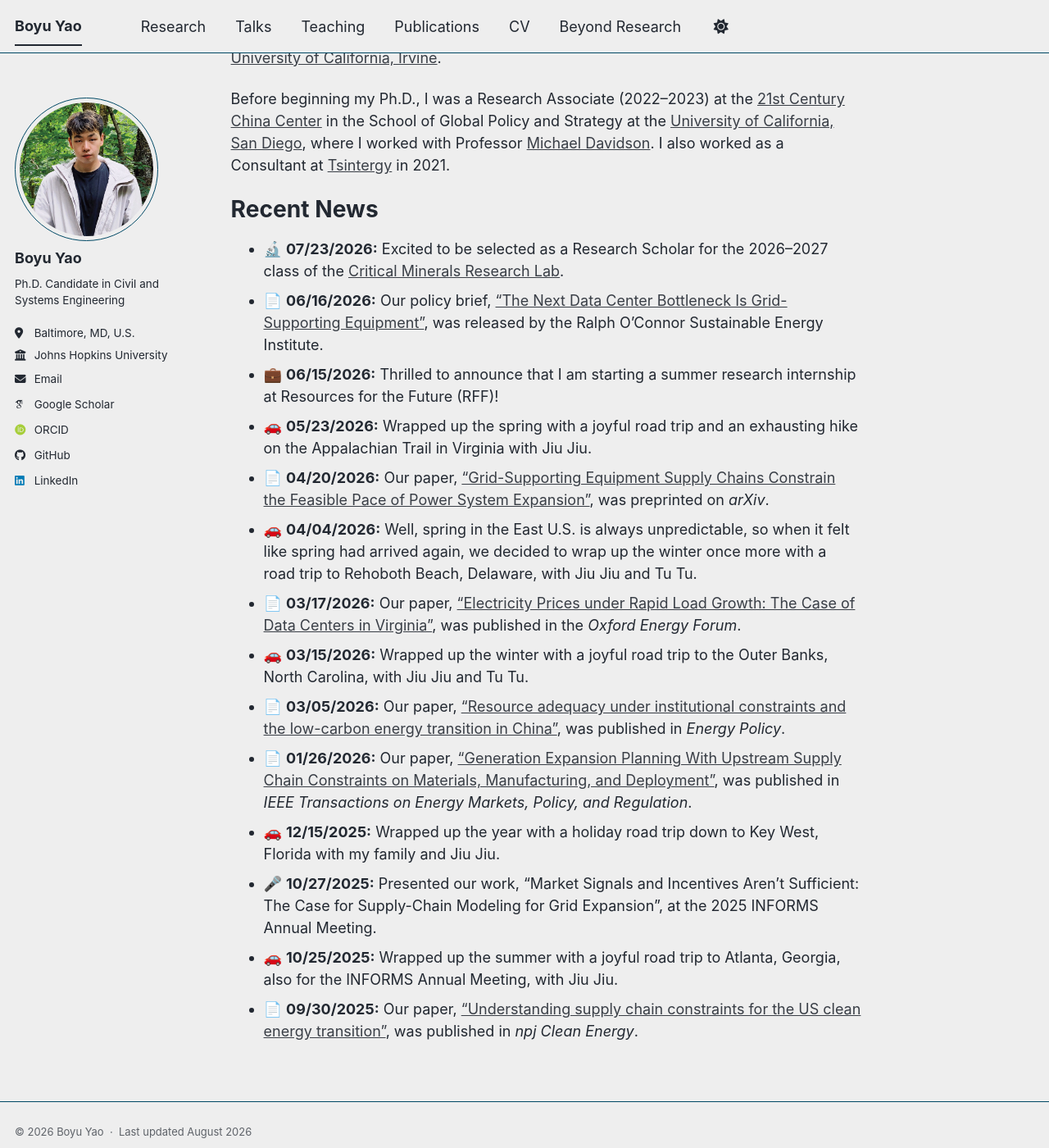
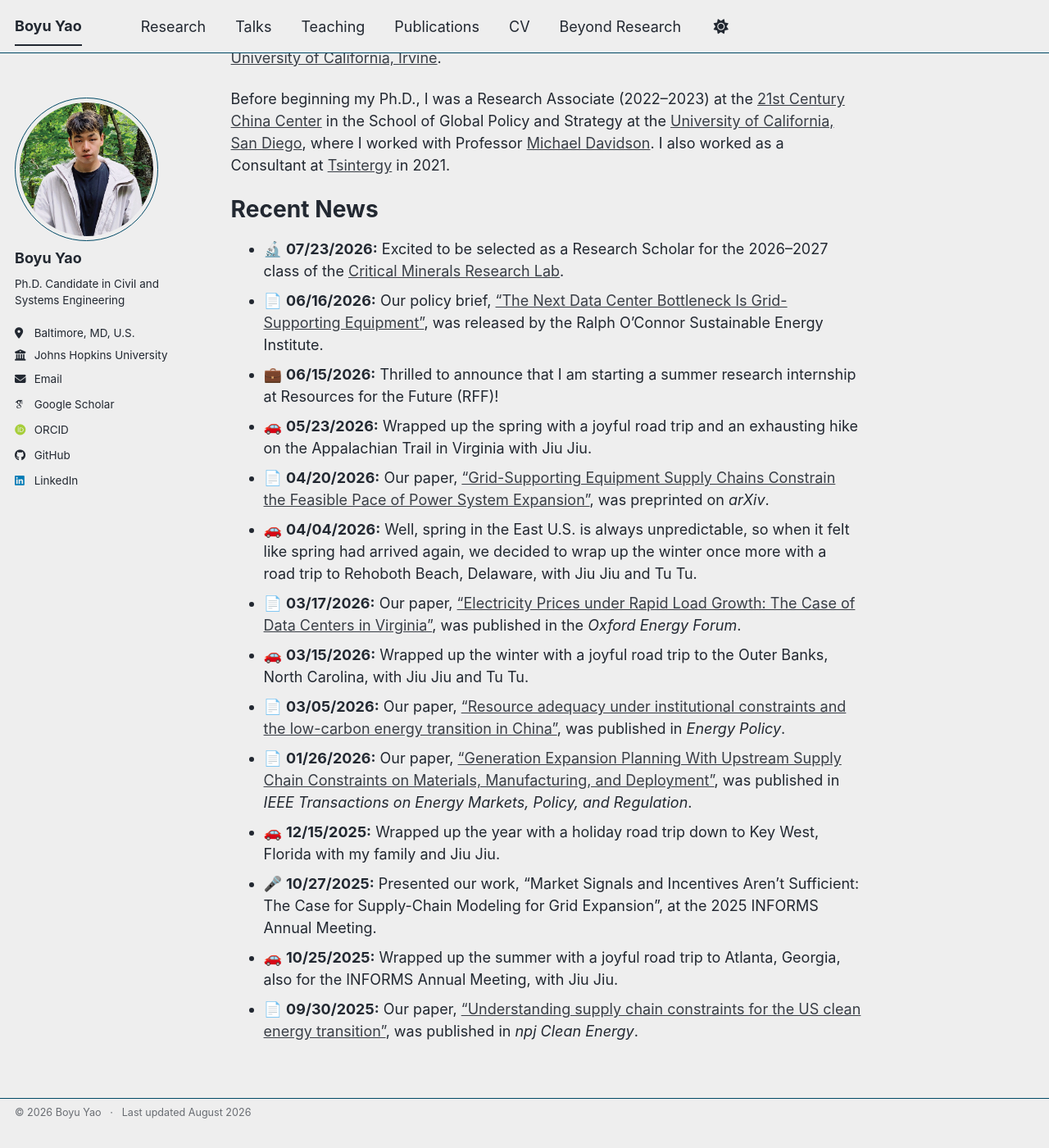
Before and after one commit to 3000dust/3000dust.github.io, a Jekyll site: the page built from _pages/about.md, in a window 1280 px wide and 1400 px high, scrolled down 564 px. Shown: the whole window at 82% size. Built offline with Jekyll 4.4.1, drawn with Linux system fonts in a browser that asks for light colours; some web fonts are replaced; a script bundle is joined from its source files by our own code; library files that are not in the unit come from our copies; after the commit the page ends 1939 px from its top, so only the background shows below that.

Commit message:
Update comfig

```diff
--- a/_config.yml
+++ b/_config.yml
@@ -153,7 +153,7 @@ social:
 
 # Analytics
 analytics:
-  provider               :  "false" # false (default), "google", "google-universal", "google-analytics-4", "custom"
+  provider               :  false # false (default), "google", "google-universal", "google-analytics-4", "custom"
   google:
     tracking_id          :
 
--- a/_includes/footer.html
+++ b/_includes/footer.html
@@ -19,7 +19,8 @@
 </div>
 {% endif %} -->
 
-<div class="page__footer-copyright">
-  &copy; {{ site.time | date: '%Y' }} {{ site.name | default: site.title }}, {{ site.data.ui-text[site.locale].powered_by | default: "Powered by" }} <a href="https://jekyllrb.com" rel="nofollow">Jekyll</a> &amp; <a href="https://github.com/academicpages/academicpages.github.io">AcademicPages</a>, a fork of <a href="https://mademistakes.com/work/minimal-mistakes-jekyll-theme/" rel="nofollow">Minimal Mistakes</a>.<br />
-  Site last updated {{ "now" | date: '%Y-%m-%d' }}
+<div class="custom-footer">
+  &copy; {{ site.time | date: "%Y" }} {{ site.name | default: site.title }}
+  <span class="footer-separator">&middot;</span>
+  Last updated {{ site.time | date: "%B %Y" }}
 </div>
--- a/_includes/footer/custom.html
+++ b/_includes/footer/custom.html
@@ -1,41 +1,34 @@
 <style>
-  /* Minimal footer that blends into the page */
+  /* Minimal footer */
   .page__footer {
     background: transparent !important;
     color: var(--global-text-color) !important;
     border-top: 1px solid var(--global-border-color);
 
-    margin-top: 1.5rem !important;
+    margin-top: 1.25rem !important;
     padding: 0 !important;
+    min-height: 0 !important;
   }
 
   .page__footer footer {
-    padding-top: 0.55rem !important;
-    padding-bottom: 0.6rem !important;
+    margin-top: 0 !important;
+    padding: 0.5rem 1rem 0.6rem !important;
   }
 
-  /* Hide the default Academic Pages footer */
-  .page__footer-follow,
-  .page__footer-copyright {
-    display: none !important;
-  }
-
-  /* Custom minimal footer */
   .custom-footer {
     margin: 0;
     padding: 0;
 
-    font-size: 0.72em;
-    line-height: 1.3;
+    font-family: inherit;
+    font-size: 0.70rem;
     font-weight: 400;
+    line-height: 1.25;
 
     color: var(--global-text-color);
-    opacity: 0.70;
+    opacity: 0.65;
+  }
+
+  .footer-separator {
+    margin: 0 0.4rem;
   }
 </style>
-
-<div class="custom-footer">
-  &copy; {{ site.time | date: "%Y" }} {{ site.name | default: site.title }}
-  &nbsp;&middot;&nbsp;
-  Last updated {{ site.time | date: "%B %Y" }}
-</div>
```
